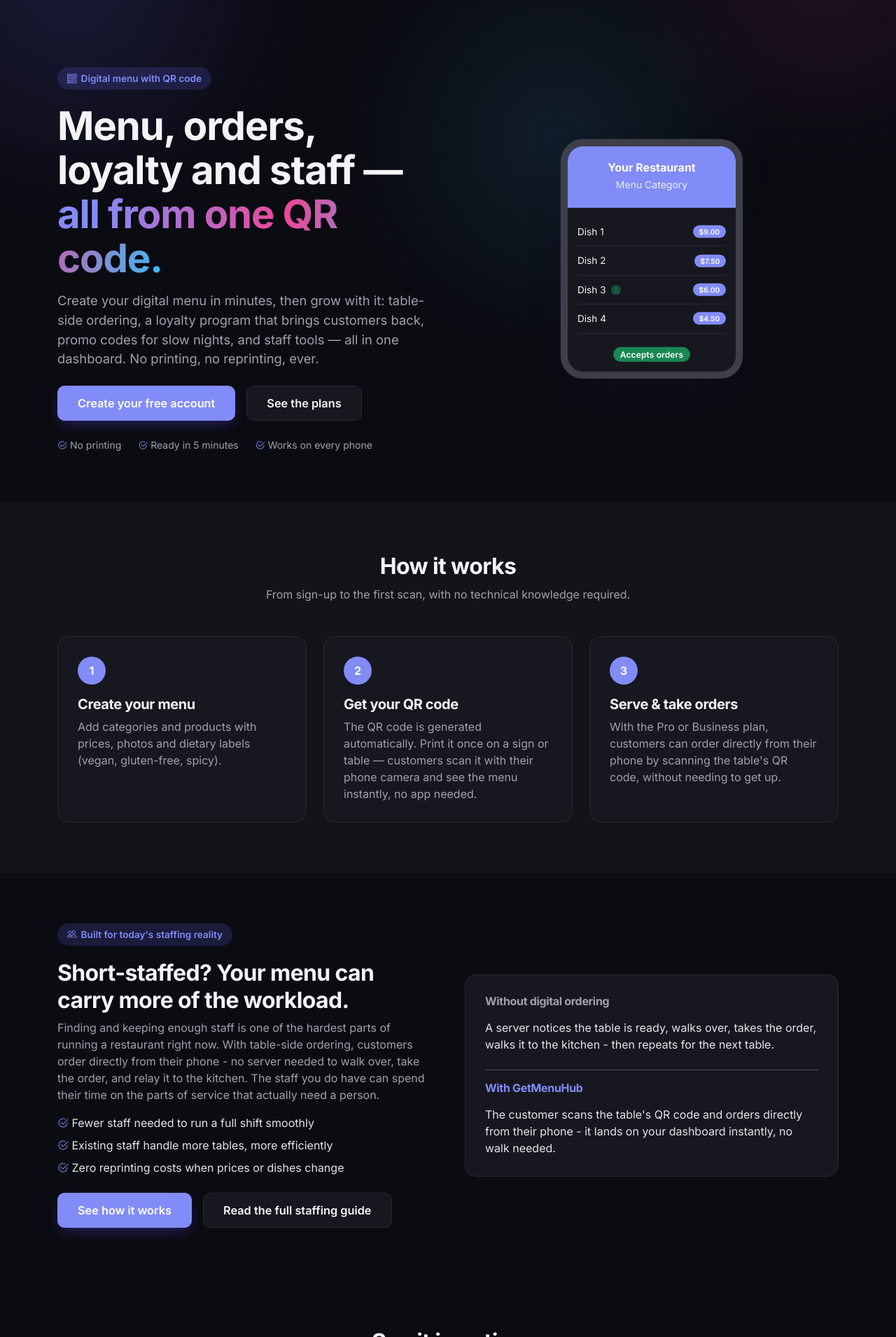
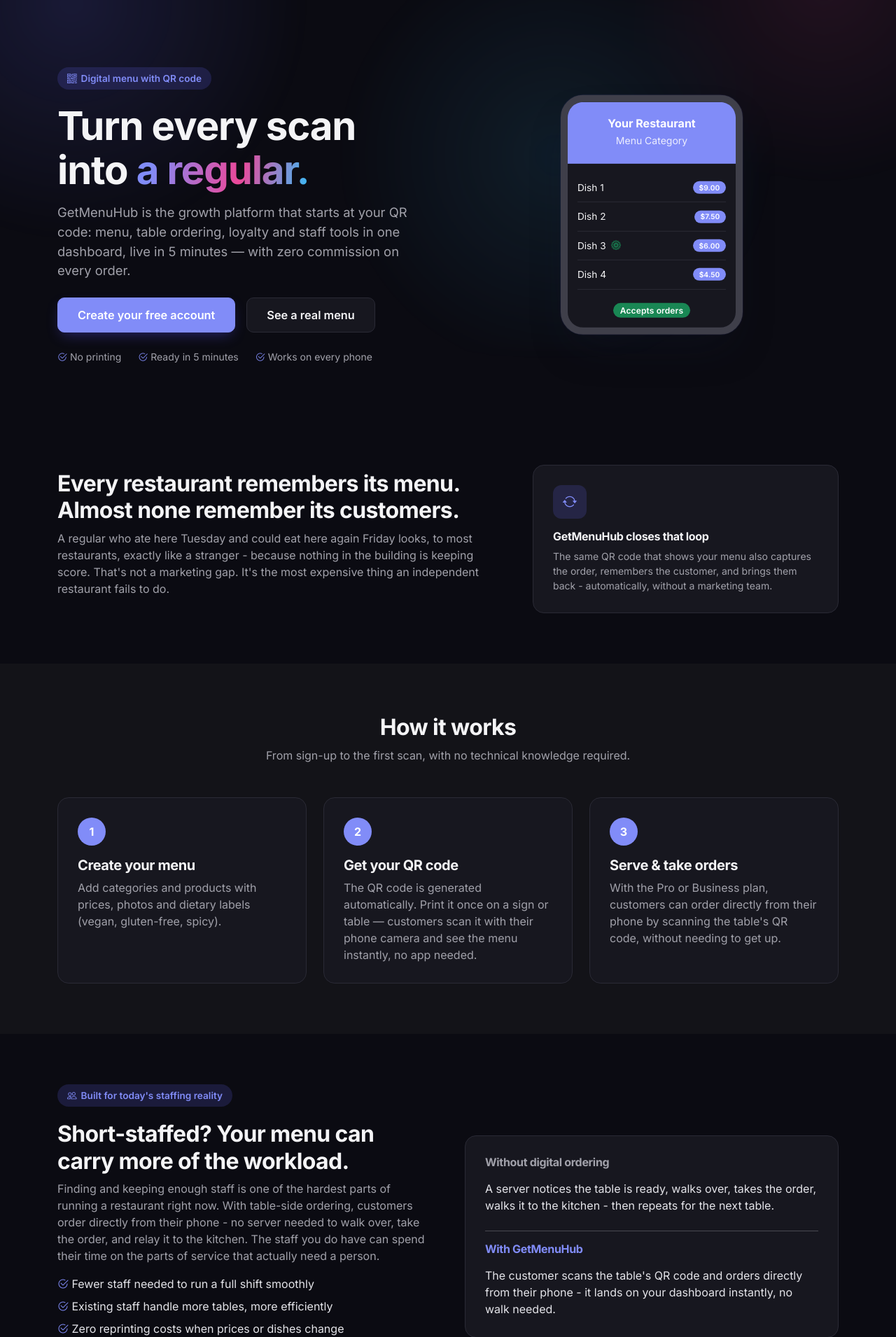
Before and after one commit to jimc4rry/Digital-QR-Platform-Global, a Django app: page / in a window 1280 px wide. Shown: the part 99-2009 px from the top of the page at 70% size. Run offline with Django 4.2, Linux system fonts and the light colour scheme; data that the repository does not hold is empty.

Commit message:
Reposition homepage as a growth platform, not a QR menu tool
Rewrites the hero to lead with outcome ("Turn every scan into a regular")
instead of the QR code itself, adds a problem-framing section naming the
retention gap the product actually solves, and reorganizes the feature
grid from a flat list into five customer-value groups (Get Found, Capture
the Order, Bring Them Back, Run the Floor, Know Your Numbers) instead of
by database table. Updates pricing headline, final CTA, footer tagline,
and SEO meta tags to match. No functionality changed - same features,
same URLs, same nav; this is copy and information architecture only.

```diff
--- a/menu-platform/templates/base.html
+++ b/menu-platform/templates/base.html
@@ -342,7 +342,7 @@
 
     <footer class="bg-dark text-light py-4 mt-5">
         <div class="container text-center">
-            <p class="mb-0">GetMenuHub - {% trans "Digital Menus for Restaurants & Cafes" %}</p>
+            <p class="mb-0">GetMenuHub - {% trans "The growth platform that starts at your QR code" %}</p>
             <p class="mb-0"><a href="mailto:info@getmenuhub.com" class="text-white-50">info@getmenuhub.com</a></p>
             <small>
                 &copy; 2026 {% trans "All Rights Reserved" %}
--- a/menu-platform/templates/home.html
+++ b/menu-platform/templates/home.html
@@ -1,10 +1,10 @@
 {% extends 'base.html' %}
 {% load static i18n %}
 
-{% block title %}{% blocktrans %}GetMenuHub - QR Menu & Table Ordering, Less Staff Needed{% endblocktrans %}{% endblock %}
-{% block meta_description %}{% blocktrans %}The staffing shortage solution for restaurants: customers scan and order themselves from the table, so your team runs service with fewer hands. Zero printing costs. From $7/month.{% endblocktrans %}{% endblock %}
-{% block og_title %}{% blocktrans %}GetMenuHub - QR Menu & Table Ordering, Less Staff Needed{% endblocktrans %}{% endblock %}
-{% block og_description %}{% blocktrans %}Customers scan and order themselves from the table, so your team runs service with fewer hands. Zero printing costs, instant price updates.{% endblocktrans %}{% endblock %}
+{% block title %}{% blocktrans %}GetMenuHub - Digital Menu, Ordering & Loyalty for Restaurants{% endblocktrans %}{% endblock %}
+{% block meta_description %}{% blocktrans %}Turn every QR code scan into a regular. Digital menu, table ordering, loyalty and staff tools in one dashboard - zero commission, live in 5 minutes.{% endblocktrans %}{% endblock %}
+{% block og_title %}{% blocktrans %}GetMenuHub - Turn Every Scan Into a Regular{% endblocktrans %}{% endblock %}
+{% block og_description %}{% blocktrans %}Digital menu, table ordering, loyalty and staff tools in one dashboard - zero commission, live in 5 minutes.{% endblocktrans %}{% endblock %}
 
 {% block structured_data %}
 <script type="application/ld+json">
@@ -236,6 +236,8 @@
     .lp-section-soft { background: var(--lp-bg-soft); }
     .lp-section-head { max-width: 640px; margin: 0 auto 48px; text-align: center; }
     .lp-section-head p { color: var(--lp-muted); }
+    .lp-group-head { display: flex; align-items: center; gap: 14px; flex-wrap: wrap; margin-bottom: 20px; }
+    .lp-group-head .lp-eyebrow { margin-bottom: 0; }
 
     .lp-card {
         border: 1px solid var(--lp-border);
@@ -370,13 +372,13 @@
                     {% else %}
                         <span class="lp-eyebrow"><i class="bi bi-qr-code"></i> {% trans "Digital menu with QR code" %}</span>
                     {% endif %}
-                    <h1>{% trans "Menu, orders, loyalty and staff —" %} <br class="d-none d-lg-block"><span class="lp-gradient-text">{% trans "all from one QR code." %}</span></h1>
+                    <h1>{% trans "Turn every scan into" %} <span class="lp-gradient-text">{% trans "a regular." %}</span></h1>
                     <p class="lead mt-3">
-                        {% blocktrans trimmed %}Create your digital menu in minutes, then grow with it: table-side ordering, a loyalty program that brings customers back, promo codes for slow nights, and staff tools — all in one dashboard. No printing, no reprinting, ever.{% endblocktrans %}
+                        {% blocktrans trimmed %}GetMenuHub is the growth platform that starts at your QR code: menu, table ordering, loyalty and staff tools in one dashboard, live in 5 minutes — with zero commission on every order.{% endblocktrans %}
                     </p>
                     <div class="d-flex flex-wrap gap-3 mt-4">
                         <a href="{% url 'signup' %}" class="btn btn-lp-primary btn-lg">{% trans "Create your free account" %}</a>
-                        <a href="#pricing" class="btn btn-lp-outline btn-lg">{% trans "See the plans" %}</a>
+                        <a href="{% url 'qr_menu_examples' %}" class="btn btn-lp-outline btn-lg">{% trans "See a real menu" %}</a>
                     </div>
                     <div class="d-flex flex-wrap gap-4 mt-4 text-muted-lp small">
                         <span><i class="bi bi-check2-circle text-primary"></i> {% trans "No printing" %}</span>
@@ -411,6 +413,25 @@
                                 <span class="badge bg-success">{% trans "Accepts orders" %}</span>
                             </div>
                         </div>
+                    </div>
+                </div>
+            </div>
+        </div>
+    </section>
+
+    <!-- The problem GetMenuHub owns -->
+    <section class="lp-section">
+        <div class="container">
+            <div class="row align-items-center g-5">
+                <div class="col-lg-7 mh-reveal">
+                    <h2>{% trans "Every restaurant remembers its menu." %} <span class="lp-gradient-text">{% trans "Almost none remember its customers." %}</span></h2>
+                    <p class="text-muted-lp">{% blocktrans trimmed %}A regular who ate here Tuesday and could eat here again Friday looks, to most restaurants, exactly like a stranger - because nothing in the building is keeping score. That's not a marketing gap. It's the most expensive thing an independent restaurant fails to do.{% endblocktrans %}</p>
+                </div>
+                <div class="col-lg-5 mh-reveal">
+                    <div class="lp-card">
+                        <div class="lp-icon-circle"><i class="bi bi-arrow-repeat"></i></div>
+                        <h3 class="h6">{% trans "GetMenuHub closes that loop" %}</h3>
+                        <p class="text-muted-lp mb-0 small">{% trans "The same QR code that shows your menu also captures the order, remembers the customer, and brings them back - automatically, without a marketing team." %}</p>
                     </div>
                 </div>
             </div>
@@ -511,14 +532,19 @@
         </div>
     </section>
 
-    <!-- Features -->
+    <!-- Features, organized by what they do for the business - not by database table -->
     <section class="lp-section">
         <div class="container">
             <div class="lp-section-head mh-reveal">
-                <h2>{% trans "Everything your menu needs" %}</h2>
-                <p>{% trans "Tools designed specifically for restaurants, cafes and bars." %}</p>
+                <h2>{% trans "One QR code. Five ways it grows your restaurant." %}</h2>
+                <p>{% trans "Every tool below starts at the same scan - grouped by what it actually does for you, not by menu item." %}</p>
             </div>
-            <div class="row g-4">
+
+            <div class="lp-group-head mh-reveal">
+                <span class="lp-eyebrow"><i class="bi bi-signpost-2"></i> {% trans "Get Found" %}</span>
+                <p class="text-muted-lp small mb-0">{% trans "Look as good online as your food tastes." %}</p>
+            </div>
+            <div class="row g-4 mb-5">
                 <div class="col-md-6 col-lg-4">
                     <div class="lp-card mh-reveal">
                         <div class="lp-icon-circle"><i class="bi bi-qr-code-scan"></i></div>
@@ -528,72 +554,100 @@
                 </div>
                 <div class="col-md-6 col-lg-4">
                     <div class="lp-card mh-reveal" style="transition-delay:.06s">
+                        <div class="lp-icon-circle"><i class="bi bi-phone"></i></div>
+                        <h3 class="h6">{% trans "Mobile friendly" %}</h3>
+                        <p class="text-muted-lp mb-0 small">{% trans "The menu opens instantly in any phone's browser, with no app installation." %}</p>
+                    </div>
+                </div>
+                <div class="col-md-6 col-lg-4">
+                    <a href="{% url 'feature_detail' 'multi-language-menu' %}" class="lp-card mh-reveal text-decoration-none text-reset d-block" style="transition-delay:.12s">
+                        <div class="lp-icon-circle"><i class="bi bi-translate"></i></div>
+                        <h3 class="h6">{% trans "Multi-language menu" %}</h3>
+                        <p class="text-muted-lp mb-0 small">{% trans "Serve tourists and locals alike - your menu adapts to the visitor's language automatically." %}</p>
+                    </a>
+                </div>
+            </div>
+
+            <div class="lp-group-head mh-reveal">
+                <span class="lp-eyebrow"><i class="bi bi-bag-check"></i> {% trans "Capture the Order" %}</span>
+                <p class="text-muted-lp small mb-0">{% trans "Never miss or mishandle an order." %}</p>
+            </div>
+            <div class="row g-4 mb-5">
+                <div class="col-md-6 col-lg-4">
+                    <div class="lp-card mh-reveal">
                         <div class="lp-icon-circle"><i class="bi bi-grid-3x3-gap"></i></div>
                         <h3 class="h6">{% trans "Organized into categories" %}</h3>
                         <p class="text-muted-lp mb-0 small">{% trans "Split your menu into categories (appetizers, mains, drinks) in the display order you want." %}</p>
                     </div>
                 </div>
                 <div class="col-md-6 col-lg-4">
-                    <div class="lp-card mh-reveal" style="transition-delay:.12s">
+                    <div class="lp-card mh-reveal" style="transition-delay:.06s">
                         <div class="lp-icon-circle"><i class="bi bi-flower1"></i></div>
                         <h3 class="h6">{% trans "Dietary labels" %}</h3>
                         <p class="text-muted-lp mb-0 small">{% trans "Mark dishes as vegan, vegetarian, gluten-free or spicy, so customers can choose easily." %}</p>
                     </div>
                 </div>
                 <div class="col-md-6 col-lg-4">
-                    <a href="{% url 'feature_detail' 'table-ordering' %}" class="lp-card mh-reveal text-decoration-none text-reset d-block" style="transition-delay:.18s">
+                    <a href="{% url 'feature_detail' 'table-ordering' %}" class="lp-card mh-reveal text-decoration-none text-reset d-block" style="transition-delay:.12s">
                         <div class="lp-icon-circle"><i class="bi bi-bag-check"></i></div>
                         <h3 class="h6">{% trans "Orders from the table" %}</h3>
-                        <p class="text-muted-lp mb-0 small">{% trans "With the Pro or Business plan, customers send their order directly from their phone." %}</p>
+                        <p class="text-muted-lp mb-0 small">{% trans "With the Pro or Business plan, customers send their order directly from their phone, zero commission." %}</p>
                     </a>
                 </div>
-                <div class="col-md-6 col-lg-4">
-                    <div class="lp-card mh-reveal" style="transition-delay:.24s">
+            </div>
+
+            <div class="lp-group-head mh-reveal">
+                <span class="lp-eyebrow"><i class="bi bi-arrow-repeat"></i> {% trans "Bring Them Back" %}</span>
+                <p class="text-muted-lp small mb-0">{% trans "Turn a visit into a habit." %}</p>
+            </div>
+            <div class="row g-4 mb-5">
+                <div class="col-md-6 col-lg-6">
+                    <a href="{% url 'feature_detail' 'loyalty-program' %}" class="lp-card mh-reveal text-decoration-none text-reset d-block">
+                        <div class="lp-icon-circle"><i class="bi bi-star"></i></div>
+                        <h3 class="h6">{% trans "Loyalty program" %}</h3>
+                        <p class="text-muted-lp mb-0 small">{% trans "Turn one-time visitors into regulars, automatically - no app for them to download." %}</p>
+                    </a>
+                </div>
+                <div class="col-md-6 col-lg-6">
+                    <a href="{% url 'feature_detail' 'promo-codes' %}" class="lp-card mh-reveal text-decoration-none text-reset d-block" style="transition-delay:.06s">
+                        <div class="lp-icon-circle"><i class="bi bi-tag"></i></div>
+                        <h3 class="h6">{% trans "Promo codes" %}</h3>
+                        <p class="text-muted-lp mb-0 small">{% trans "Fill a slow night without discounting every night - send a code only when you need it." %}</p>
+                    </a>
+                </div>
+            </div>
+
+            <div class="lp-group-head mh-reveal">
+                <span class="lp-eyebrow"><i class="bi bi-people"></i> {% trans "Run the Floor" %}</span>
+                <p class="text-muted-lp small mb-0">{% trans "Manage service without more hires." %}</p>
+            </div>
+            <div class="row g-4 mb-5">
+                <div class="col-md-6 col-lg-6">
+                    <div class="lp-card mh-reveal">
                         <div class="lp-icon-circle"><i class="bi bi-speedometer2"></i></div>
                         <h3 class="h6">{% trans "Management Dashboard" %}</h3>
                         <p class="text-muted-lp mb-0 small">{% trans "See orders, update their status and keep track of your products all in one place." %}</p>
                     </div>
                 </div>
-                <div class="col-md-6 col-lg-4">
-                    <div class="lp-card mh-reveal" style="transition-delay:.3s">
-                        <div class="lp-icon-circle"><i class="bi bi-phone"></i></div>
-                        <h3 class="h6">{% trans "Mobile friendly" %}</h3>
-                        <p class="text-muted-lp mb-0 small">{% trans "The menu opens instantly in any phone's browser, with no app installation." %}</p>
-                    </div>
-                </div>
-                <div class="col-md-6 col-lg-4">
-                    <a href="{% url 'feature_detail' 'loyalty-program' %}" class="lp-card mh-reveal text-decoration-none text-reset d-block" style="transition-delay:.36s">
-                        <div class="lp-icon-circle"><i class="bi bi-star"></i></div>
-                        <h3 class="h6">{% trans "Loyalty program" %}</h3>
-                        <p class="text-muted-lp mb-0 small">{% trans "Turn one-time visitors into regulars, automatically - no app for them to download." %}</p>
-                    </a>
-                </div>
-                <div class="col-md-6 col-lg-4">
-                    <a href="{% url 'feature_detail' 'promo-codes' %}" class="lp-card mh-reveal text-decoration-none text-reset d-block" style="transition-delay:.42s">
-                        <div class="lp-icon-circle"><i class="bi bi-tag"></i></div>
-                        <h3 class="h6">{% trans "Promo codes" %}</h3>
-                        <p class="text-muted-lp mb-0 small">{% trans "Fill a slow night without discounting every night - send a code only when you need it." %}</p>
-                    </a>
-                </div>
-                <div class="col-md-6 col-lg-4">
-                    <a href="{% url 'feature_detail' 'analytics' %}" class="lp-card mh-reveal text-decoration-none text-reset d-block" style="transition-delay:.48s">
-                        <div class="lp-icon-circle"><i class="bi bi-graph-up"></i></div>
-                        <h3 class="h6">{% trans "Sales analytics" %}</h3>
-                        <p class="text-muted-lp mb-0 small">{% trans "Know your best - and worst - selling dish before you run out, or over-order." %}</p>
-                    </a>
-                </div>
-                <div class="col-md-6 col-lg-4">
-                    <a href="{% url 'feature_detail' 'staff-management' %}" class="lp-card mh-reveal text-decoration-none text-reset d-block" style="transition-delay:.54s">
+                <div class="col-md-6 col-lg-6">
+                    <a href="{% url 'feature_detail' 'staff-management' %}" class="lp-card mh-reveal text-decoration-none text-reset d-block" style="transition-delay:.06s">
                         <div class="lp-icon-circle"><i class="bi bi-people"></i></div>
                         <h3 class="h6">{% trans "Staff management" %}</h3>
                         <p class="text-muted-lp mb-0 small">{% trans "See what your team's doing, with role-based access, without standing over their shoulder." %}</p>
                     </a>
                 </div>
-                <div class="col-md-6 col-lg-4">
-                    <a href="{% url 'feature_detail' 'multi-language-menu' %}" class="lp-card mh-reveal text-decoration-none text-reset d-block" style="transition-delay:.6s">
-                        <div class="lp-icon-circle"><i class="bi bi-translate"></i></div>
-                        <h3 class="h6">{% trans "Multi-language menu" %}</h3>
-                        <p class="text-muted-lp mb-0 small">{% trans "Serve tourists and locals alike - your menu adapts to the visitor's language automatically." %}</p>
+            </div>
+
+            <div class="lp-group-head mh-reveal">
+                <span class="lp-eyebrow"><i class="bi bi-graph-up"></i> {% trans "Know Your Numbers" %}</span>
+                <p class="text-muted-lp small mb-0">{% trans "Decide on data, not gut feel." %}</p>
+            </div>
+            <div class="row g-4">
+                <div class="col-md-6 col-lg-6">
+                    <a href="{% url 'feature_detail' 'analytics' %}" class="lp-card mh-reveal text-decoration-none text-reset d-block">
+                        <div class="lp-icon-circle"><i class="bi bi-graph-up"></i></div>
+                        <h3 class="h6">{% trans "Sales analytics" %}</h3>
+                        <p class="text-muted-lp mb-0 small">{% trans "Know your best - and worst - selling dish before you run out, or over-order." %}</p>
                     </a>
                 </div>
             </div>
@@ -605,7 +659,7 @@
     <section class="lp-section lp-section-soft" id="pricing">
         <div class="container">
             <div class="lp-section-head mh-reveal">
-                <h2>{% trans "Simple pricing" %}</h2>
+                <h2>{% trans "Simple pricing. No commission, ever." %}</h2>
                 <p>{% trans "Start with Basic or go Pro/Business for orders, loyalty and statistics." %}</p>
             </div>
             {% with current_plan=active_restaurant.user.subscription_plan %}
@@ -792,7 +846,7 @@
     <section class="lp-section">
         <div class="container">
             <div class="lp-cta mh-reveal">
-                <h2>{% trans "Ready to run a better shift?" %}</h2>
+                <h2>{% trans "Ready to turn scans into regulars?" %}</h2>
                 <p class="mb-4">
                     {% if beta_mode %}
                         {% trans "Create your free account and get your menu's QR code today — every feature is unlocked free during beta." %}
```
Also changed, not shown: menu-platform/locale/el/LC_MESSAGES/django.po, menu-platform/locale/es/LC_MESSAGES/django.po, menu-platform/locale/fr/LC_MESSAGES/django.po, 3 other files.
